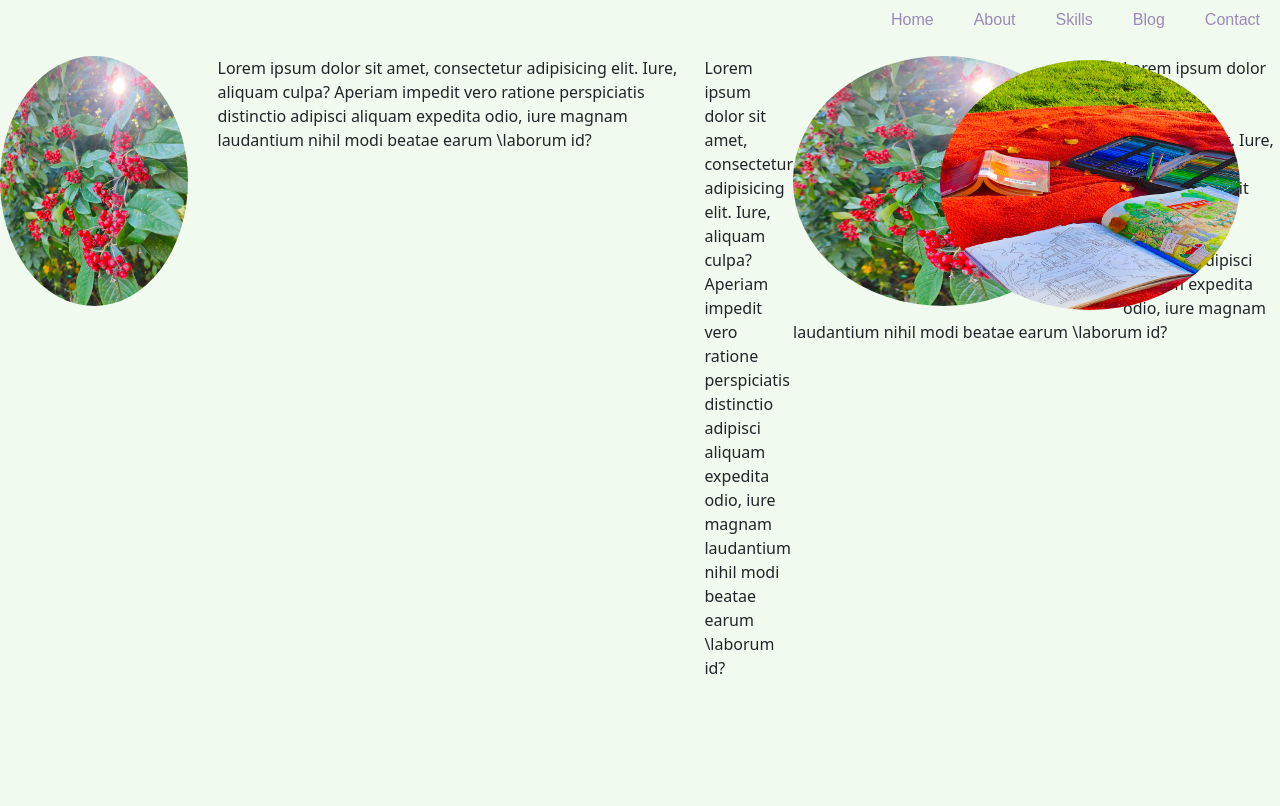
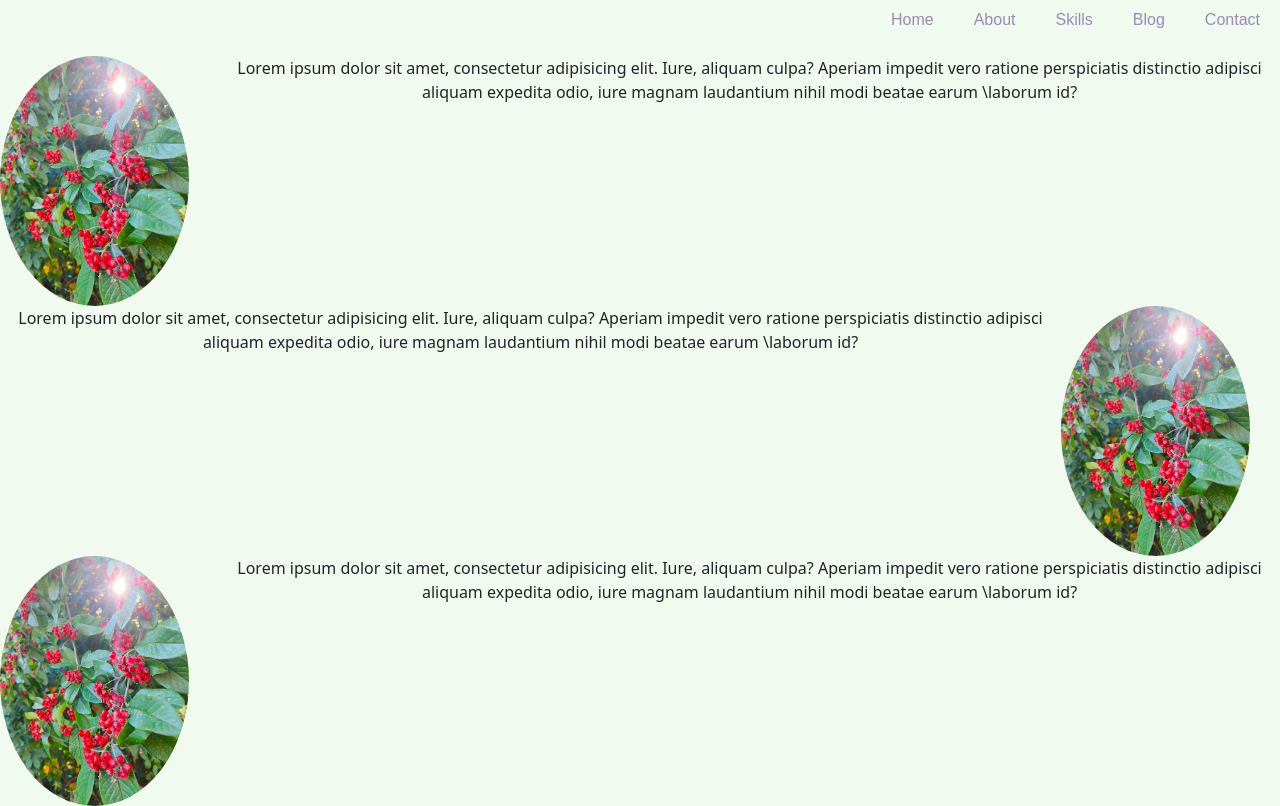
Before and after one commit to Nikithakotrike/Portfolio, a React (Vite) app: page /Blog in a window 1280 px wide. Built offline with nearby package versions, Linux system fonts and the light colour scheme; a web font is replaced by a local one.

Commit message:
added flex

```diff
--- a/src/Pages/Blog.tsx
+++ b/src/Pages/Blog.tsx
@@ -2,32 +2,34 @@
 import './Blog.css';
 function Blog() {
     return (
-      <div className="fullHeightContainer">
+      <div className="fullHeightContainer flex flex-col text-center ">
       <div className="image">
+       <img className="img" src = "images/Asthetic Image.jpeg"></img>
+       <div className='text'></div>
+       <p className='text-center'>Lorem ipsum dolor sit amet, consectetur adipisicing elit. Iure, aliquam culpa? Aperiam impedit vero ratione
+          perspiciatis distinctio adipisci aliquam expedita odio, iure magnam laudantium nihil modi beatae earum
+          \laborum id?</p>
+          </div>
+
+          <div className="image">
+
+       <div className='text'></div>
+       <p>Lorem ipsum dolor sit amet, consectetur adipisicing elit. Iure, aliquam culpa? Aperiam impedit vero ratione
+          perspiciatis distinctio adipisci aliquam expedita odio, iure magnam laudantium nihil modi beatae earum
+          \laborum id?</p>
+          <img className="img" src = "images/Asthetic Image.jpeg"></img>
+          </div>
+
+          <div className="image">
        <img className="img" src = "images/Asthetic Image.jpeg"></img>
        <div className='text'></div>
        <p>Lorem ipsum dolor sit amet, consectetur adipisicing elit. Iure, aliquam culpa? Aperiam impedit vero ratione
           perspiciatis distinctio adipisci aliquam expedita odio, iure magnam laudantium nihil modi beatae earum
           \laborum id?</p>
+          </div>
 
-          <div className="image1">
-       <img className="img1" src = "images/Passion Image.jpeg"></img>
-       <div className='text'></div>
-       <p>Lorem ipsum dolor sit amet, consectetur adipisicing elit. Iure, aliquam culpa? Aperiam impedit vero ratione
-          perspiciatis distinctio adipisci aliquam expedita odio, iure magnam laudantium nihil modi beatae earum
-          \laborum id?</p>
       </div>
 
-      <div className="image2">
-       <img className="img2" src = "images/Asthetic Image.jpeg"></img>
-       <div className='text'></div>
-       <p>Lorem ipsum dolor sit amet, consectetur adipisicing elit. Iure, aliquam culpa? Aperiam impedit vero ratione
-          perspiciatis distinctio adipisci aliquam expedita odio, iure magnam laudantium nihil modi beatae earum
-          \laborum id?</p>
-
-      </div>
-      </div>
-      </div>
     );
   }
 
```
